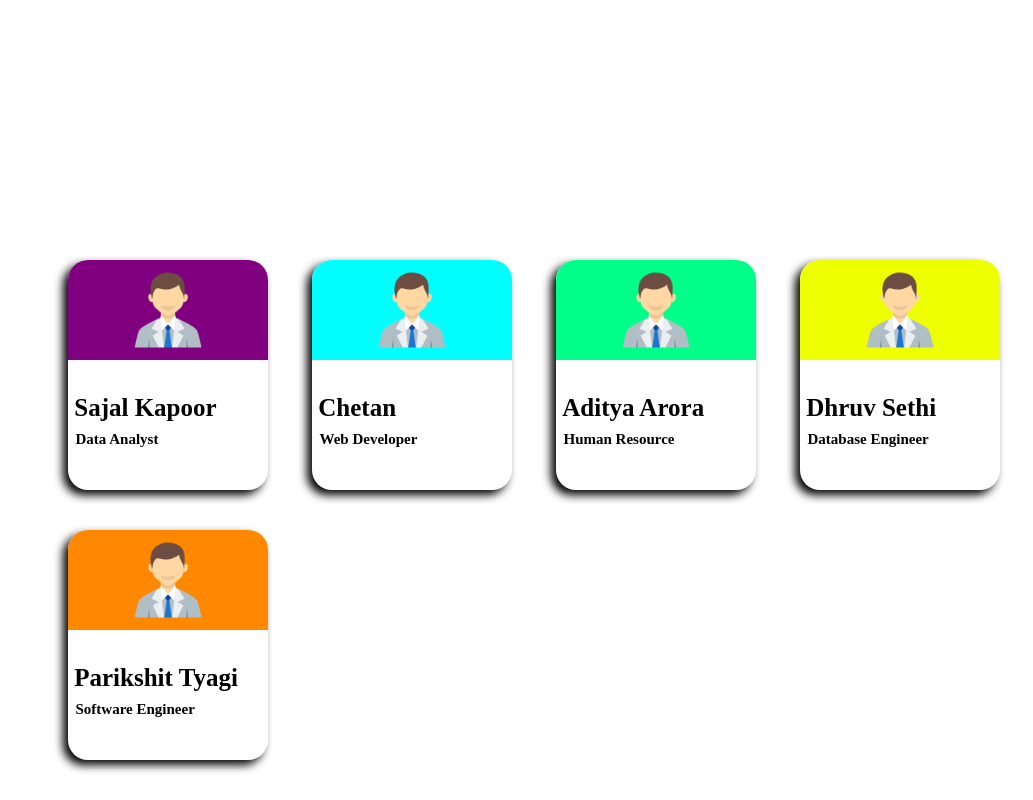
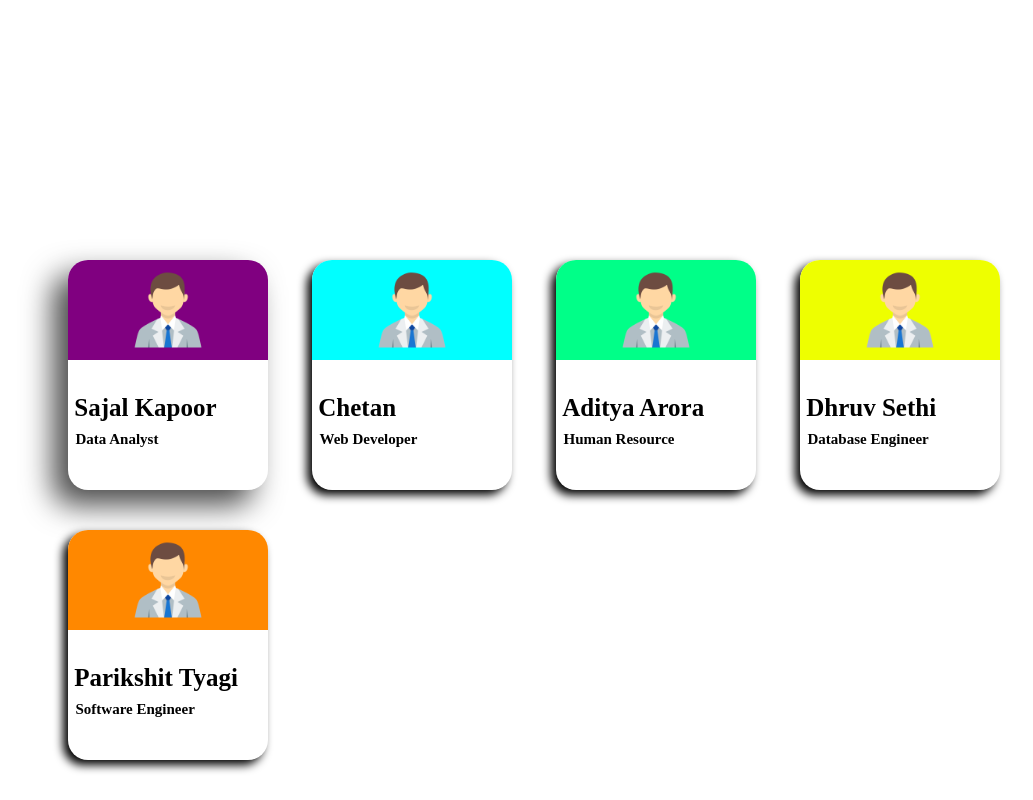
Before and after one commit to Sajal91/HOMIES_PORTFOLIO, a plain HTML site: page index.html in a window 1280 px wide. In both pictures the pointer is over the element 248 px from the left and 375 px from the top of the page. Shown: the whole page, without its empty margins (80-1113 px from the left). Drawn offline with Linux system fonts and the light colour scheme.

Commit message:
effect changed from active to hover

```diff
--- a/style.css
+++ b/style.css
@@ -59,9 +59,10 @@ img {
     cursor: pointer;
 }
 
-.cards:active {
+.cards:hover {
     box-shadow: -15px 15px 30px #4a4a4a;
     cursor: pointer;
+    transition-duration: 0.5s;
 }
 
 #box {
```
